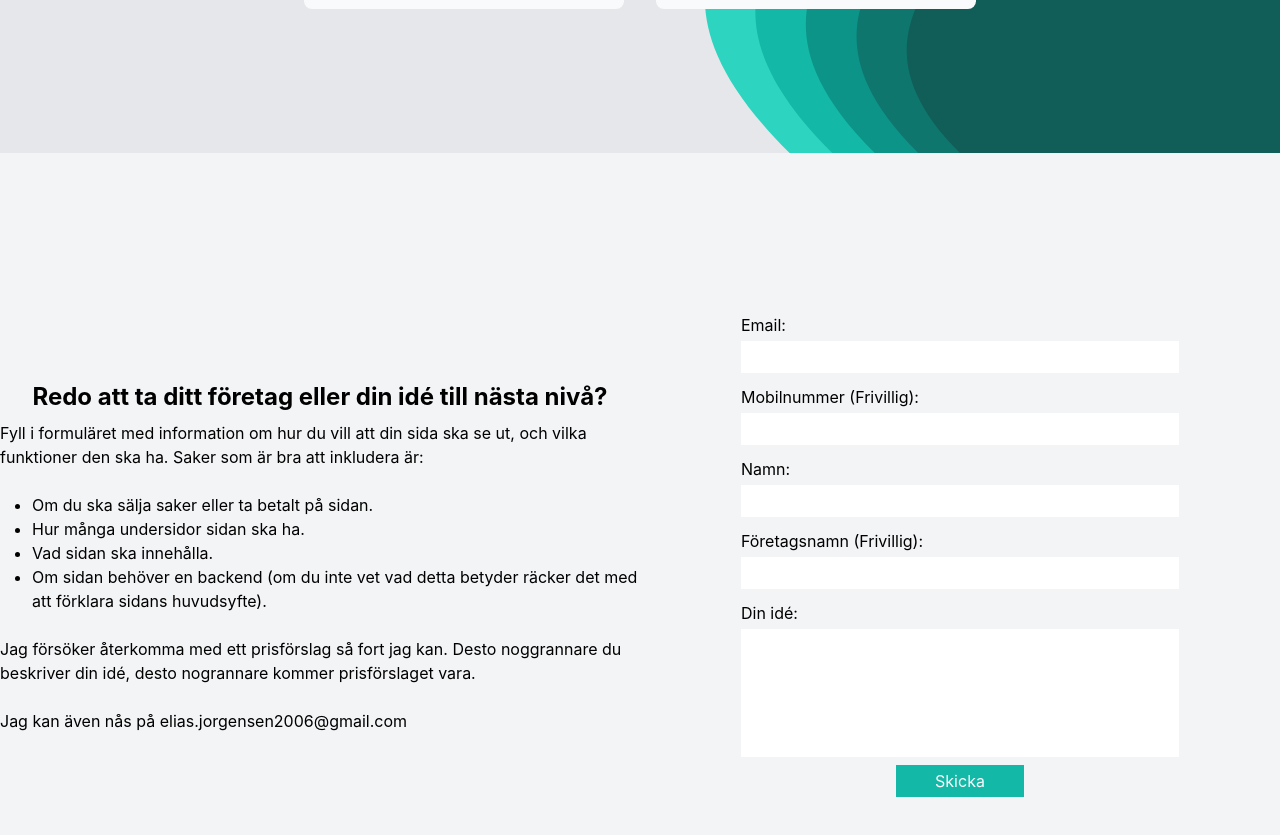
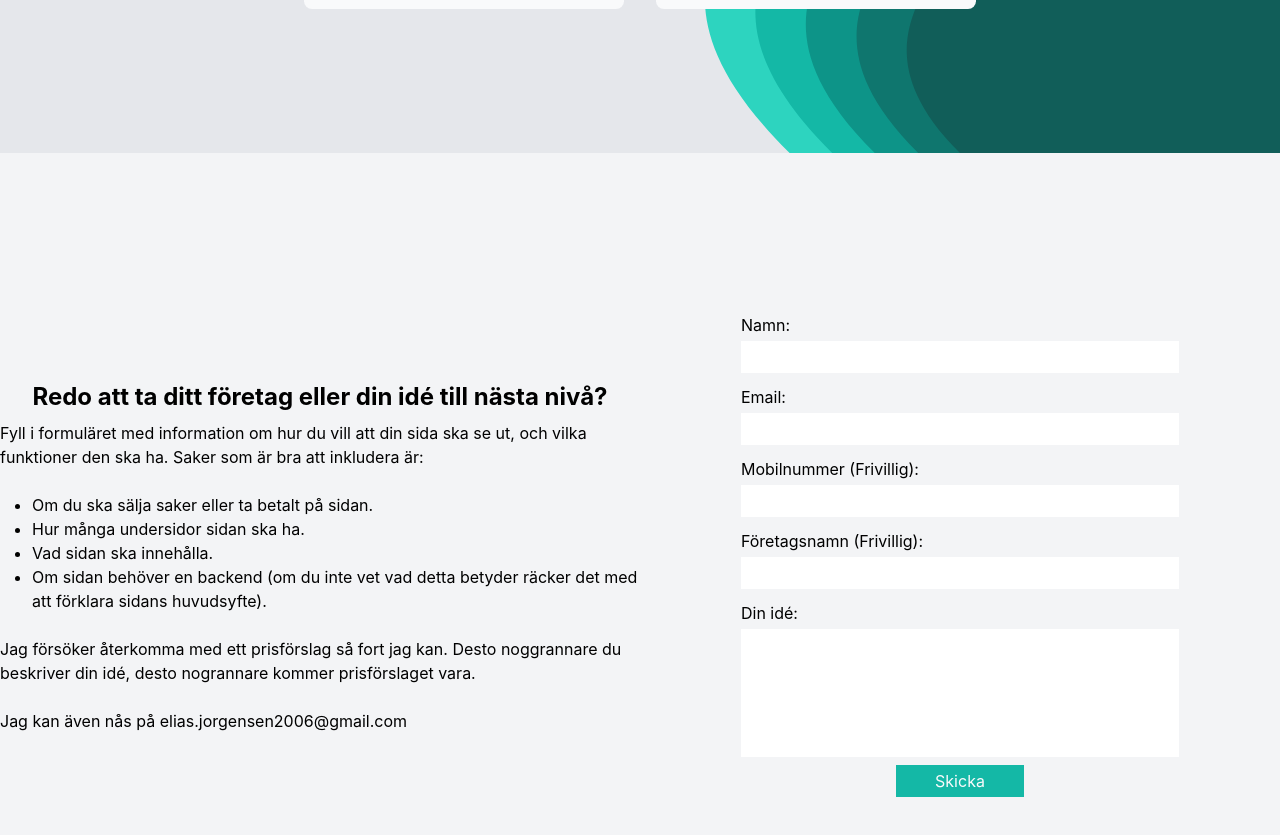
Before and after one commit to saile515/old-portfolio, a Next.js app: page / in a window 1280 px wide. Shown: the part 3047-3882 px from the top of the page. Built offline with nearby package versions, Linux system fonts and the light colour scheme.

Commit message:
Changed order of form

```diff
--- a/components/Contact/index.tsx
+++ b/components/Contact/index.tsx
@@ -32,9 +32,9 @@ function ContactForm() {
 	if (!submitted)
 		return (
 			<form action="/api/contact" method="post" onSubmit={handleSubmit} className="m-10 flex flex-col">
+				<TextInput name="name" title="Namn" />
 				<TextInput type="email" name="email" title="Email" />
 				<TextInput type="tel" name="tel" title="Mobilnummer" optional />
-				<TextInput name="name" title="Namn" />
 				<TextInput name="companyName" title="Företagsnamn" optional />
 				<TextArea name="idea" title="Din idé" />
 				<label htmlFor="submit" className="flex justify-center">
```
